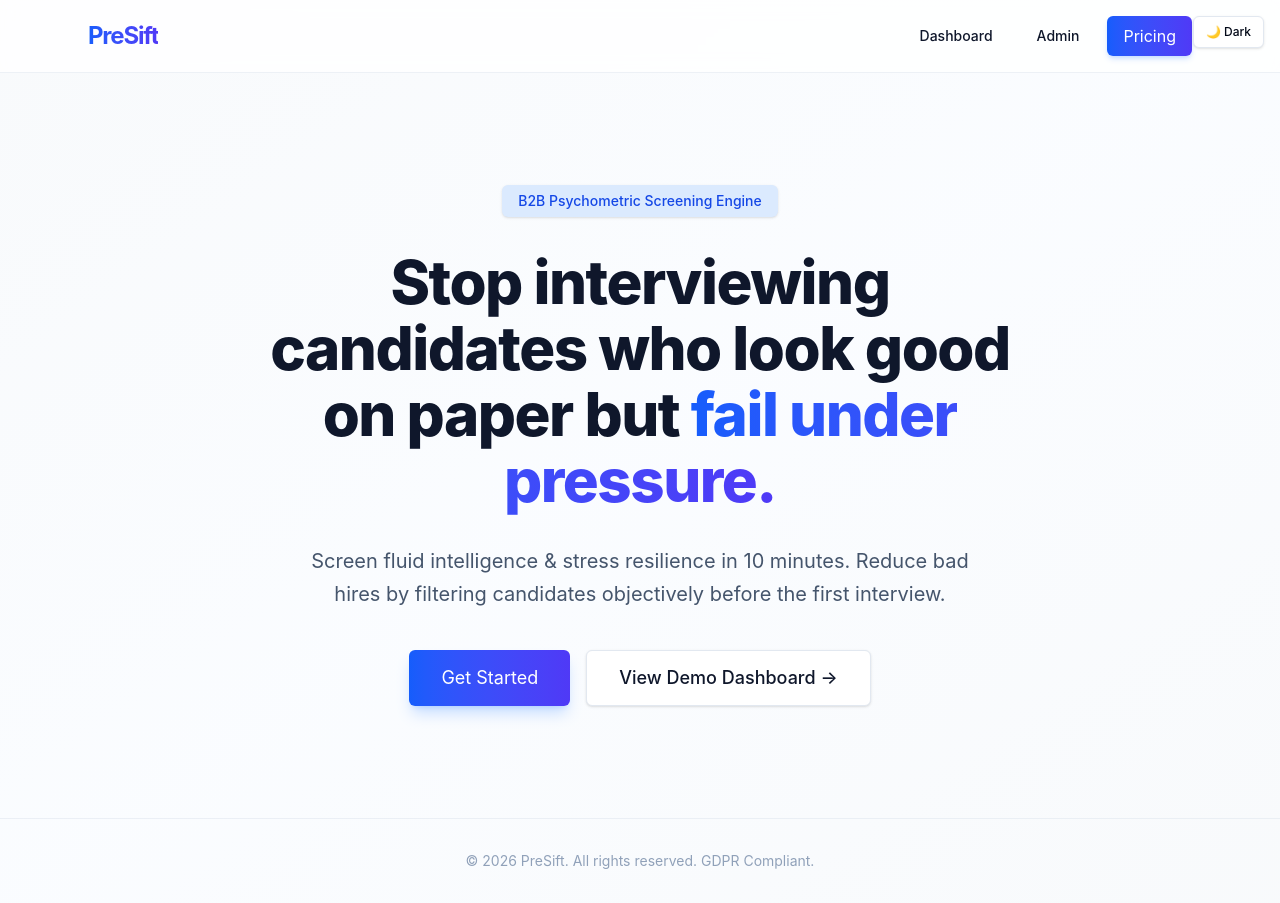
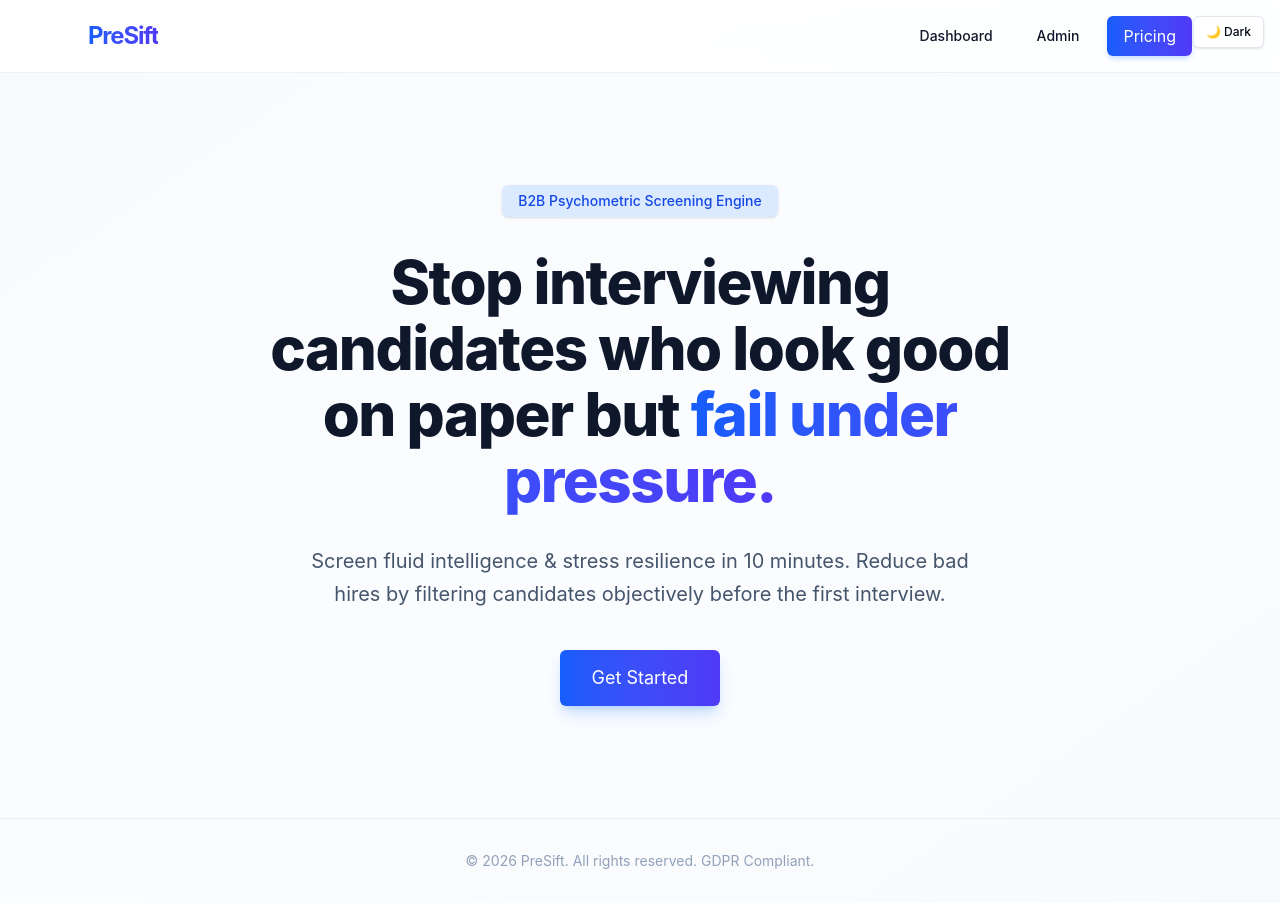
Before and after one commit to Prokopios1/presift, a React (Vite) app: page / in a window 1280 px wide. Built offline with nearby package versions, Linux system fonts and the light colour scheme.

Commit message:
Remove View Demo Dashboard button from landing hero (test synced)

```diff
--- a/src/pages/LandingPage.tsx
+++ b/src/pages/LandingPage.tsx
@@ -50,14 +50,6 @@ export const LandingPage = () => {
             >
               Get Started
             </Link>
-            <Button
-              size="lg"
-              variant="outline"
-              className="h-14 px-8 text-lg"
-              onClick={() => (window.location.href = '/dashboard')}
-            >
-              View Demo Dashboard →
-            </Button>
           </div>
         </div>
       </main>
```
Also changed, not shown: 1 other file (tests, documents, lock files or other folders).
